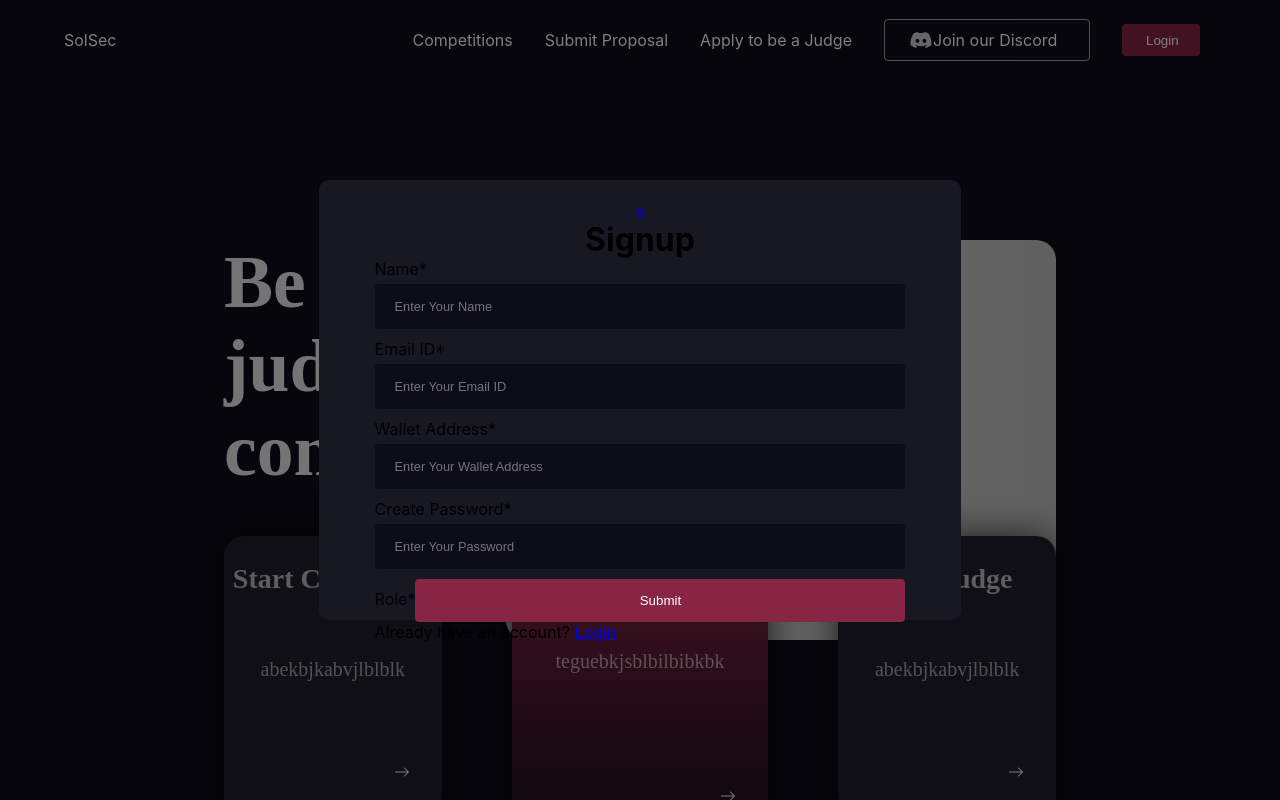
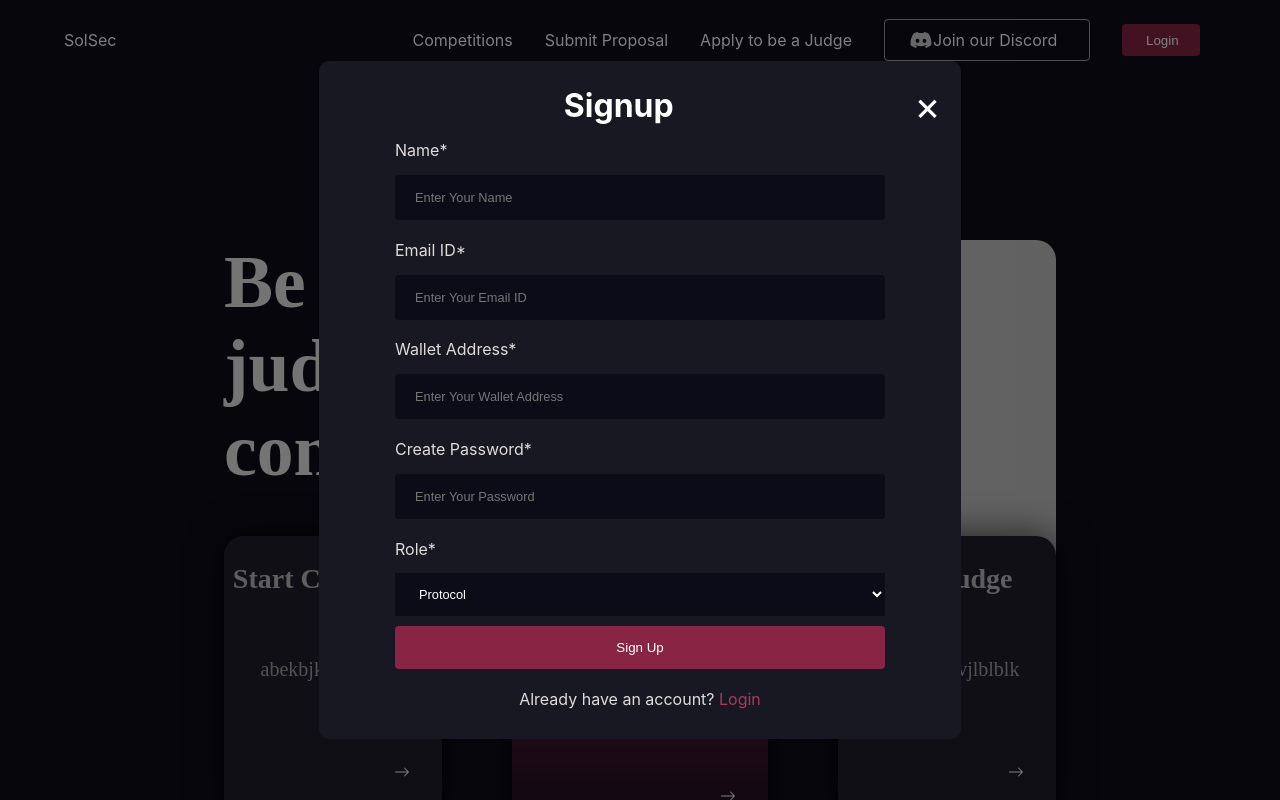
Before and after one commit to SolSec-Grizzlython/SolSec, a React (Create React App) app: page /signup in a window 1280 px wide. Shown: the top 800 px of the page. Built offline with nearby package versions, Linux system fonts and the light colour scheme.

Commit message:
Login and signup fixed

```diff
--- a/package.json
+++ b/package.json
@@ -11,9 +11,11 @@
     "react": "^18.2.0",
     "react-datepicker": "^4.10.0",
     "react-dom": "^18.2.0",
+    "react-horizontal-scrolling-menu": "^4.0.0",
     "react-icons": "^4.8.0",
     "react-router-dom": "^6.9.0",
     "react-scripts": "5.0.1",
+    "react-scroll-horizontal": "^1.6.6",
     "web-vitals": "^2.1.4"
   },
   "scripts": {
--- a/src/App.js
+++ b/src/App.js
@@ -14,6 +14,7 @@ import Modal from "./Components/Modal/Modal";
 import Competitions from "./Components/Competitions/Competitions";
 import Compete from "./Components/Compete/Compete";
 import FindingForm from "./Components/Forms/FindingForm";
+import Judging from "./Components/Forms/Judging";
 
 function App() {
   return (
@@ -29,6 +30,7 @@ function App() {
       <Route path="/competitions" element={<Competitions />} />
       <Route path="/compete" element={<Compete />} />
       <Route path="/findingform" element={<FindingForm />} />
+      <Route path="/landingjudge" element={<Judging />} />
     </Routes>
   );
 }
--- a/src/Components/Competitions/CompetitionCards/CompetitionCard.css
+++ b/src/Components/Competitions/CompetitionCards/CompetitionCard.css
@@ -58,7 +58,6 @@
   align-items: center;
   padding: 6px 12px;
   gap: 10px;
-  position: absolute;
   background: #882544;
   border-radius: 4px;
   border: none;
--- a/src/Components/Competitions/Competitions.css
+++ b/src/Components/Competitions/Competitions.css
@@ -1,3 +1,4 @@
+
 .competitions-container {
   background-color: #0c0c18;
   width: auto;
@@ -54,3 +55,7 @@
     line-height: 1.8em;
     margin: 0 auto;
 }
+.scrollMenu{
+  display: flex;
+  flex-direction: row;
+}
--- a/src/Components/Competitions/Competitions.jsx
+++ b/src/Components/Competitions/Competitions.jsx
@@ -1,9 +1,12 @@
 import React from "react";
 import Navbar from "../Navbar/Navbar";
 import "./Competitions.css";
+
 import CompetitionCard from "./CompetitionCards/CompetitionCard";
 
+
 export default function Competitions() {
+
 
   return (
     <>
@@ -19,7 +22,7 @@ export default function Competitions() {
                 </div>
               </div>
               <div className="competitions-card">
-                  <CompetitionCard />
+                <CompetitionCard />
               </div>
             </div>
             <div className="competitions-info">
--- /dev/null
+++ b/src/Components/Forms/Judging.css
@@ -0,0 +1,113 @@
+
+.container {
+    background-color: #0C0C18;
+    width: 100%;
+    height: 100%;
+    box-shadow: 0px 0px 30px rgba(0, 0, 0, 0.4);
+    display: flex;
+    flex-direction: column;
+    justify-content: center;
+    align-items: center;
+  }
+  .title{
+    display: flex;
+    flex-direction: column;
+    width: 80%;
+    margin: 4% 4% 2%;
+  }
+  .title h1{
+    color: #BDBDBF;
+    font-size: 3.5rem;
+  }
+  .title p{
+    width: 60%;
+    color: #BCBCBF;
+  }
+  .main{
+    background-color: #181822;
+    border-radius: 2%;
+    justify-content: center;
+    align-items: center;
+    margin: 5% 0 10% 0;
+    width: 893px;
+    height: auto;
+  }
+  .form{
+    margin: 5% 10%;
+    display: flex;
+    flex-direction: column;
+  }
+  .form h1{
+    color: #BCBCBF;
+    margin-bottom: 1.5%;
+  }
+  .form label{
+    color: rgba(255, 255, 255, 0.6);
+    padding-top: 2%;
+  }
+  .form input{
+    width: 100%;
+    height: 43px;
+    background: #0C0C18;
+    margin-top: 5px;
+    border: none;
+    color: #fff;
+    font-size: 1vw;
+    padding-left: 20px;
+    font-family: 'Montserrat', sans-serif;
+    align-items: center;
+    justify-content: center;
+  }
+  .divs{
+    display: flex;
+    flex-direction: row;
+    color: #882544;
+  }
+  .footer{
+    align-items: center;
+    justify-content: center;
+  }
+ .footerButton{
+    background-color: #882544;
+    cursor: pointer;
+  border: none;
+  border-radius: 4px;
+  color: white;
+  height: 8vh;
+  width: 50%;
+  margin-top: 2.5rem;
+  margin-left: 25%;
+ }
+ .label1{
+   margin: 4% 2% 0 0;
+   color: #882544 !important;
+   border-right: #882544 !important;
+    height: 2%;
+ }
+ .label2{
+    margin: 4% 2% 0 0;
+    height: 2%;
+ }
+ .resume{
+    background-color: #882544;
+    cursor: pointer;
+    color: #fff;
+    border: none;
+    border-radius: 4px;
+    width: 133px;
+height: 40px;
+ }
+ .checkbox{
+    display: flex;
+    flex-direction: row;
+    justify-content: center;
+    align-items: center;
+ }
+ .checkbox input{
+    height: 1rem;
+    width: 10%;
+ }
+ .checkbox p{
+
+    color: #BDBDBF;
+ }
--- /dev/null
+++ b/src/Components/Forms/Judging.js
@@ -0,0 +1,50 @@
+import React from 'react';
+import Navbar from '../Navbar/Navbar';
+
+import "./Judging.css";
+
+export default function FindingForm() {
+    return (
+
+        <>
+            <Navbar />
+            <div className='container'>
+                <div className='title'>
+                    <h1>Apply to be a Judge</h1>
+                    <p>Start a constest by simply filling the form below or apply for a practice competition
+                        You need to stake 20 USD to submit the proposal</p>
+                </div>
+                <div className='main'>
+                    <form className="form">
+                        <h1>About You</h1>
+                        <label>Name</label>
+                        <input placeholder='Enter Your Full Name' />
+                        <label>Email ID</label>
+                        <input placeholder='Enter Your Email ID' />
+                        <label>Github Link</label>
+                        <input placeholder='Enter Your Github Link' />
+                        <label>Wallet Address </label>
+                        <input placeholder='Enter Your Wallet Address' />
+                        <label>Twitter Handle</label>
+                        <input placeholder='Enter Your Twitter Handle' />
+                        <label>LinkedIn</label>
+                        <input placeholder='Enter Your LinkeIn URL' />
+                        <label>Discord ID</label>
+                        <input placeholder='Enter Your Discord ID' />
+                        <label>Resume</label>
+                        <button type='submit' className="resume">+ Attach File</button>
+                        <div className='checkbox'>
+                            <input type="checkbox" />
+                            <p>I ensure that all the facts stated above are true SolSec has the full right to keep the staked amount incase I am found using unfair means of judging or being partial with the contestants  </p>
+                        </div>
+                        <div className='footer'>
+                            <button className='footerButton'>Submit</button>
+                        </div>
+
+                    </form>
+
+                </div>
+            </div>
+        </>
+    )
+}
--- a/src/Components/Forms/Login.js
+++ b/src/Components/Forms/Login.js
@@ -31,10 +31,12 @@ const Login = () => {
   return (
     <div className={style.modal}>
       <div className={style.modalContent}>
-        <Link to="/" className={style.close}>
-          &times;
-        </Link>
-        <h1>Login</h1>
+        <div className={style.header}>
+          <h1>Login</h1>
+          <Link to="/" className={style.close}>
+            &times;
+          </Link>
+        </div>
         <section>
           {" "}
           <div>
@@ -55,8 +57,9 @@ const Login = () => {
               <button className={style.loginBtn} type="submit">
                 Login
               </button>
+
               <p className={style.signup}>
-                Don't have an account? <Link to="/signup">Sign Up</Link>
+                Don't have an account? <Link to="/signup" className={style.didntSign}>Sign Up</Link>
               </p>
             </form>
           </div>
--- a/src/Components/Forms/Login.module.css
+++ b/src/Components/Forms/Login.module.css
@@ -5,7 +5,8 @@
   width: 490px;
   height: 43px;
   border: none;
-  padding: 0 5%;
+  margin: 2% 0;
+  padding: 2% 5%;
 }
 
 .forgot{
@@ -34,7 +35,7 @@
   background: #181822;
   width: 47%;
   /* padding: 50px 0; */
-  height: 50%;
+  height: auto;
   border-radius: 10px;
   padding: 20px;
   display: flex;
@@ -46,3 +47,65 @@
   flex-direction: row;
   justify-content: space-around;
 }
+.header{
+  display: flex;
+  flex-direction: row;
+  width: 100%;
+  align-items: center;
+  justify-content: flex-end;
+}
+.header h1{
+  margin-right: 40%;
+  color: white;
+}
+.close{
+  text-decoration: none;
+  color: white;
+  font-size: 2.5rem;
+}
+form{
+  display: flex;
+  flex-direction: column;
+}
+form label{
+  color: rgb(225, 220, 220);
+  margin: 2% 0;
+}
+.signup {
+   color: rgb(225, 220, 220);
+  padding: 2%;
+}
+form p{
+  padding: 2%;
+  color: #B0365C;
+}
+form select{
+  width: 100%;
+  height: 43px;
+  background: #0C0C18;
+  margin-top: 5px;
+  border: none;
+  color: #fff;
+  font-size: 1vw;
+  padding-left: 20px;
+  font-family: 'Montserrat', sans-serif;
+  align-items: center;
+  justify-content: center;
+}
+form select option{
+  width: 100%;
+  height: 43px;
+  background: #0C0C18;
+  margin-top: 5px;
+  border: none;
+  color: #fff;
+  font-size: 1vw;
+  padding-left: 20px;
+  font-family: 'Montserrat', sans-serif;
+  align-items: center;
+  justify-content: center;
+}
+.didntSign{
+  color: #B0365C;
+  text-decoration: none;
+}
--- a/src/Components/Forms/Signup.js
+++ b/src/Components/Forms/Signup.js
@@ -29,16 +29,19 @@ const Register = () => {
       .catch((err) => {
         console.log(err.response.data.message, ", status", err.response.status);
       });
-      navigate("/");
+    navigate("/");
   };
 
   return (
     <div className={style.modal}>
       <div className={style.modalContent}>
-        <Link className={style.close} to="/">
-          &times;
-        </Link>
-        <h1>Signup</h1>
+        <div className={style.header}>
+          <h1>Signup</h1>
+          <Link className={style.close} to="/">
+            &times;
+          </Link>
+        </div>
+
         <section>
           {" "}
           <div>
@@ -67,14 +70,19 @@ const Register = () => {
                 placeholder="Enter Your Password"
                 onChange={(e) => setPassword(e.target.value)}
               />
-
               <label>Role*</label>
-
+              <select
+                onChange={(e) => setRole(e.target.value)}
+              >
+                <option value="protocol">Protocol</option>
+                <option value="auditor">Auditor</option>
+                <option value="judge">Judge</option>
+              </select>
               <button className={style.loginBtn} type="submit">
-                Submit
+                Sign Up
               </button>
-              <p>
-                Already have an account? <Link to="/login">Login</Link>
+              <p className={style.signup}>
+                Already have an account? <Link className={style.didntSign} to="/login">Login</Link>
               </p>
             </form>
           </div>
--- a/src/Components/LandingPage/Judge/LandingJudge.css
+++ b/src/Components/LandingPage/Judge/LandingJudge.css
@@ -42,6 +42,7 @@
   margin-top: 3vh;
 }
 .landing-judge-btn {
+  cursor: pointer;
   display: flex;
   flex-direction: column;
   align-items: center;
@@ -64,3 +65,8 @@
   flex-grow: 0;
   margin-top: 4vh;
 }
+.landing-judge-btn:hover{
+  color: #661b32;
+  background-color: white;
+  border: #661b32;
+}
--- a/src/Components/LandingPage/Judge/LandingJudge.jsx
+++ b/src/Components/LandingPage/Judge/LandingJudge.jsx
@@ -12,7 +12,9 @@ export default function LandingJudge() {
                     <div className="landing-judge-details">
                         <div className="landing-judge-heading">Be a Judge</div>
                         <div className="landing-judge-content">Submit your proposal by staking a minimal amount, if you are a start up and don’t have the required money to hold a competition, you can apply for our “” </div>
+                        <form action="/landingjudge">
                             <button className="landing-judge-btn">Apply Now</button>
+                        </form>
                     </div>
                 </div>
             </section>
```
Also changed, not shown: 1 other file (tests, documents, lock files or other folders). Lines whose indentation alone changed are shown as unchanged.
